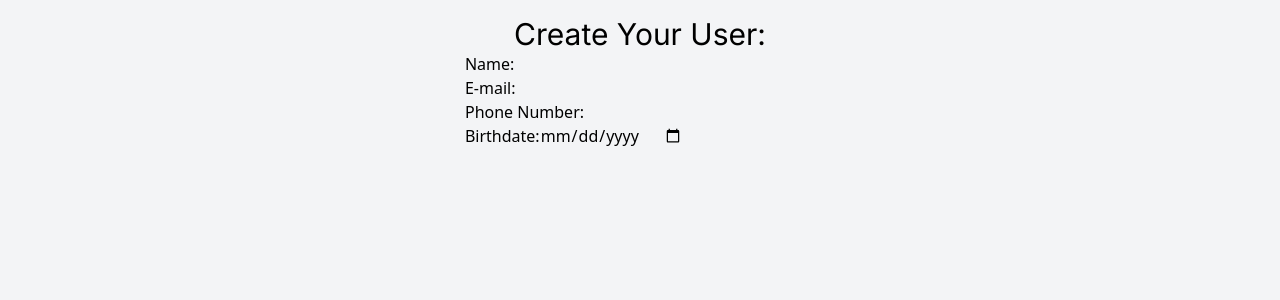
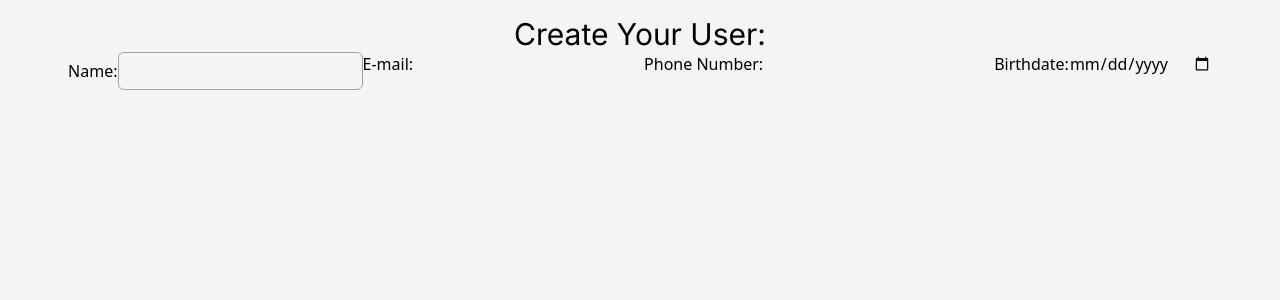
Before and after one commit to gfloriano11/node-crud, a React (Vite) app: page / in a window 1280 px wide. Shown: the top 300 px of the page. Built offline with nearby package versions, Linux system fonts and the light colour scheme.

Commit message:
feat: use input component in form

```diff
--- a/src/components/Form.jsx
+++ b/src/components/Form.jsx
@@ -1,10 +1,17 @@
+import { useState } from "react"
+import Input from './Input.jsx';
+
 function Form(){
+
+    const [name, setName] = useState('');
+    const [email, setEmail] = useState('');
+
     return(
         <form>
-            <div className="flex flex-col justify-center">
+            <div className="flex justify-center">
                 <div className="">
                     <label>Name:</label>
-                    <input type="text"></input>
+                    <Input></Input>
                 </div>
                 <div>
                     <label>E-mail:</label>
```
